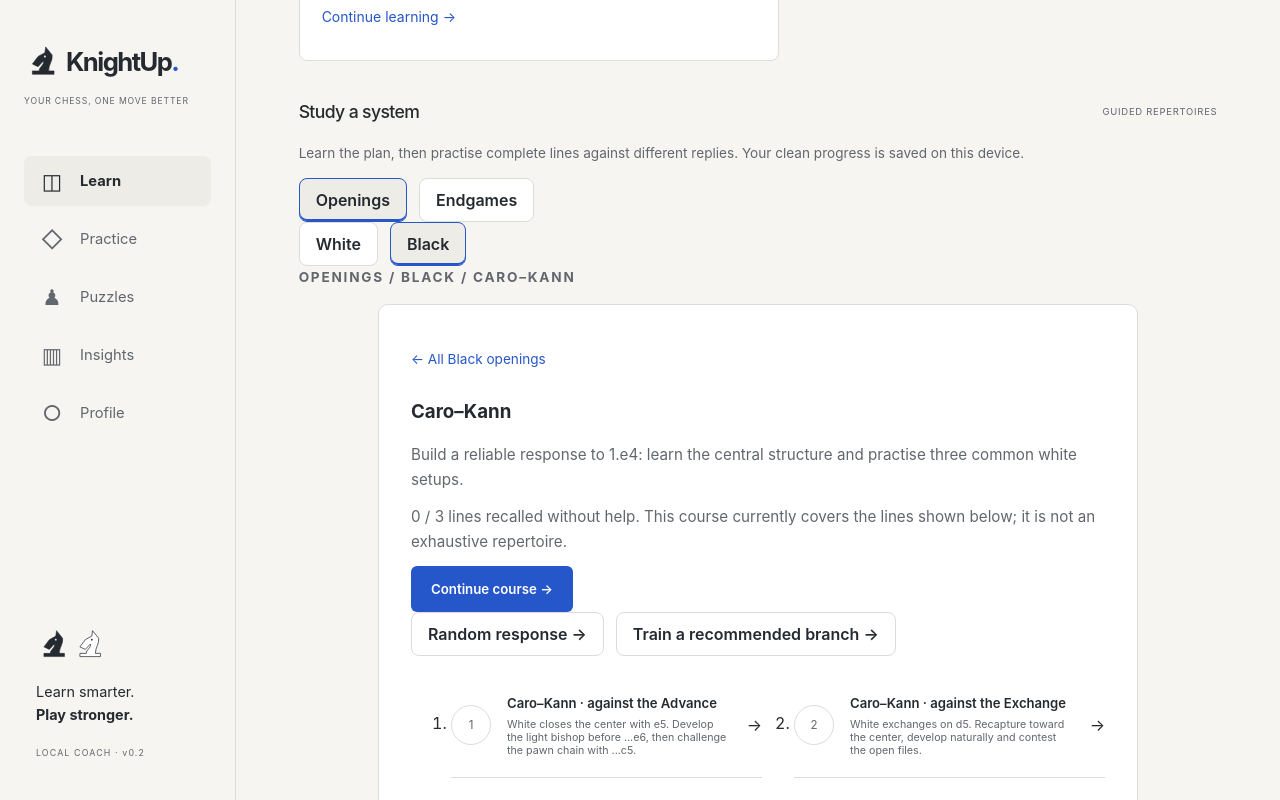
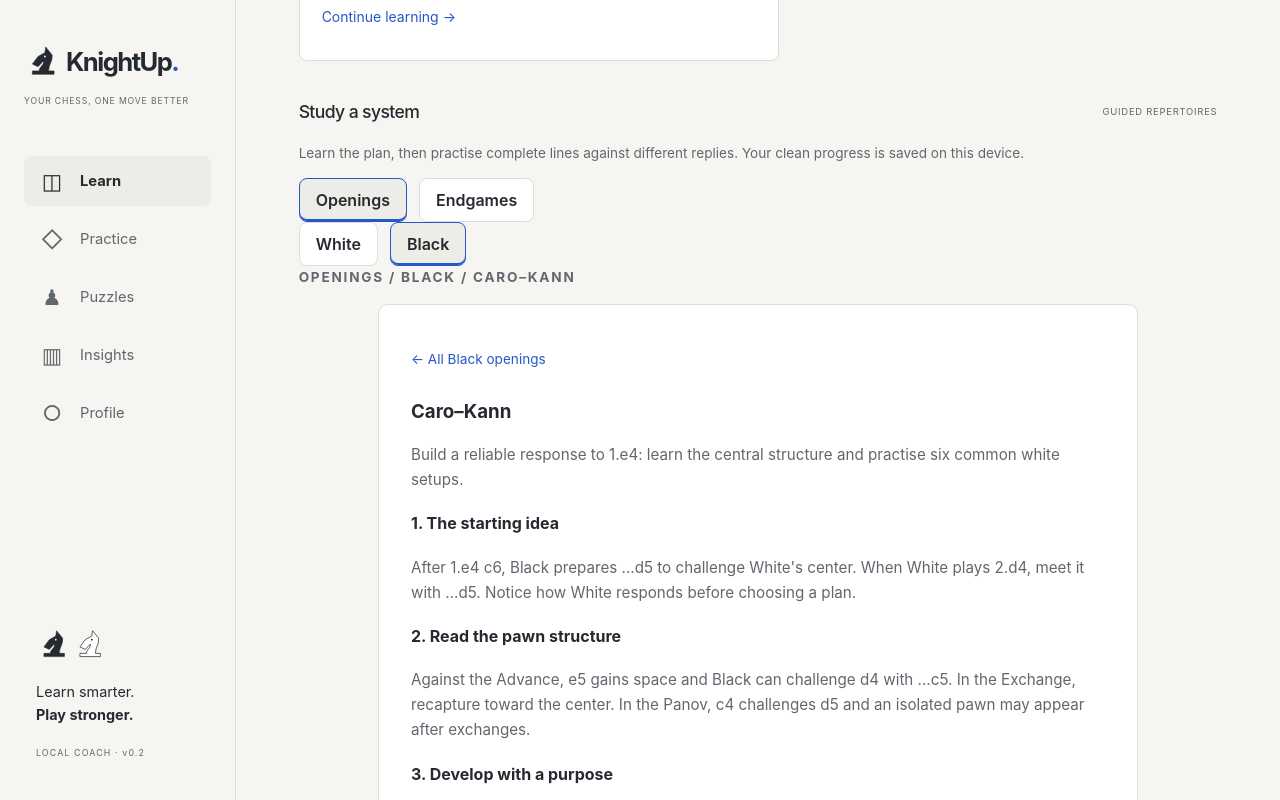
Before and after one commit to nfloser/knightup, a React (Vite) app: page / in a window 1280 px wide. Both pictures are taken after a click on the button 447 px from the left and 872 px from the top of the page. Shown: the part 472-1272 px from the top of the page. Built offline with nearby package versions, Linux system fonts and the light colour scheme.

Commit message:
feat: expand Caro-Kann study (src/SequenceSession.tsx)

```diff
--- a/src/SequenceSession.tsx
+++ b/src/SequenceSession.tsx
@@ -41,9 +41,16 @@ export function SequenceLibrary({
       id: "caro",
       title: "Caro–Kann",
       color: "b",
-      ids: ["caro-advance", "caro-exchange", "caro-classical"],
+      ids: [
+        "caro-advance",
+        "caro-exchange",
+        "caro-classical",
+        "caro-panov",
+        "caro-two-knights",
+        "caro-fantasy",
+      ],
       description:
-        "Build a reliable response to 1.e4: learn the central structure and practise three common white setups.",
+        "Build a reliable response to 1.e4: learn the central structure and practise six common white setups.",
     },
     {
       id: "slav",
@@ -153,6 +160,38 @@ export function SequenceLibrary({
               </button>
               <h3>{selected.title}</h3>
               <p>{selected.description}</p>
+              {selected.id === "caro" && (
+                <section aria-label="Caro–Kann course guide">
+                  <h4>1. The starting idea</h4>
+                  <p>
+                    After 1.e4 c6, Black prepares ...d5 to challenge White's
+                    center. When White plays 2.d4, meet it with ...d5. Notice
+                    how White responds before choosing a plan.
+                  </p>
+                  <h4>2. Read the pawn structure</h4>
+                  <p>
+                    Against the Advance, e5 gains space and Black can challenge
+                    d4 with ...c5. In the Exchange, recapture toward the center.
+                    In the Panov, c4 challenges d5 and an isolated pawn may
+                    appear after exchanges.
+                  </p>
+                  <h4>3. Develop with a purpose</h4>
+                  <p>
+                    In the classical and Advance examples, consider developing
+                    the light-squared bishop before ...e6 can block it. Against
+                    the Two Knights and Fantasy, the position asks different
+                    questions: watch the center, king safety and your opponent's
+                    threats.
+                  </p>
+                  <h4>4. Practise, then recall</h4>
+                  <p>
+                    Work through each response in order. Explain is available
+                    when you are stuck; try again without assistance to record a
+                    clean recall. Use recommended practice when a line needs
+                    review.
+                  </p>
+                </section>
+              )}
               <p>
                 {lessons.filter(solved).length} / {lessons.length} lines
                 recalled without help. This course currently covers the lines
```
